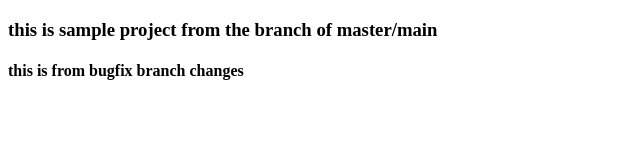
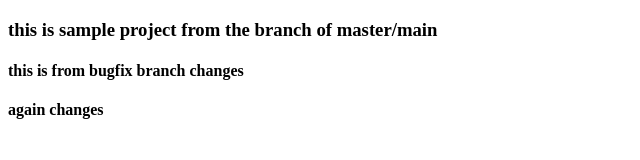
Before and after one commit to Ravitejatorrikonda/Branching, a plain HTML site: page index.html in a window 1280 px wide. Shown: the whole page, without its empty margins (0-640 px from the left). Drawn offline with Linux system fonts and the light colour scheme.

Commit message:
bugfix changes

```diff
--- a/index.html
+++ b/index.html
@@ -8,5 +8,6 @@
 <body>
     <h3>this is sample project from the branch of master/main</h3>
     <h4>this is from bugfix branch changes</h4>
+    <h4>again changes</h4>
 </body>
 </html>
```
